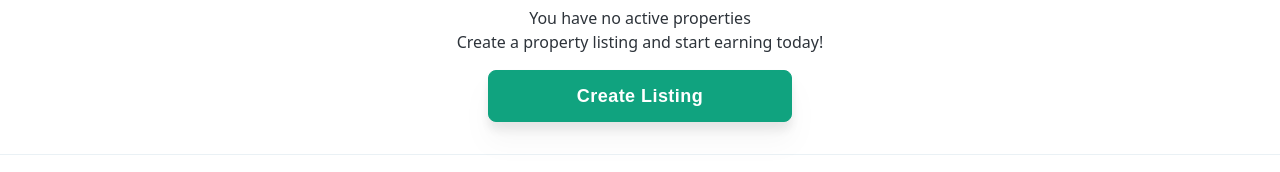
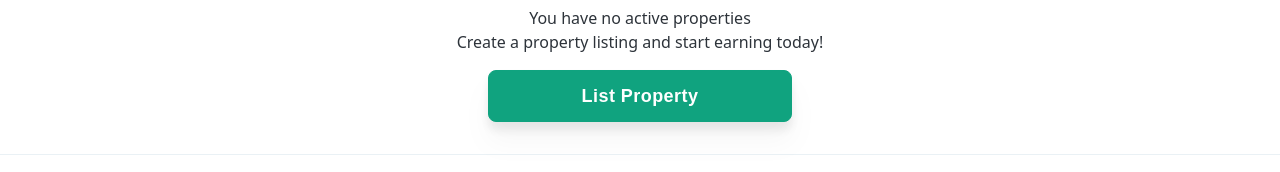
Before and after one commit to mndgs1/Holidaze, a React (Create React App) app: page /app/myProperties in a window 1280 px wide. Shown: the part 330-502 px from the top of the page. Built offline with nearby package versions, Linux system fonts and the light colour scheme.

Commit message:
Update MyProperties.tsx

```diff
--- a/src/pages/MyProperties.tsx
+++ b/src/pages/MyProperties.tsx
@@ -21,7 +21,7 @@ const MyProperties = () => {
                     informational
                     statement="You have no active properties"
                     suggestion="Create a property listing and start earning today!"
-                    buttonText="Create Listing"
+                    buttonText="List Property"
                     navigateTo="/app/myProperties/create"
                 />
             </section>
```
